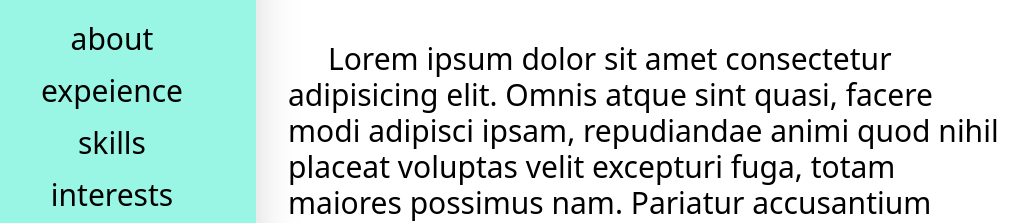
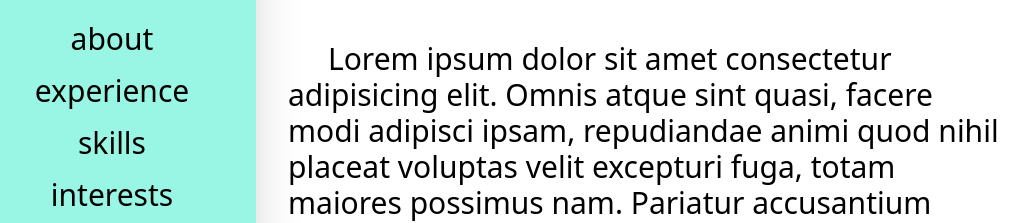
Before and after one commit to ddnamn/assignment3_, a React (Vite) app: page / in a window 1280 px wide. Shown: the part 387-610 px from the top of the page, without its empty margins (32-1068 px from the left). Built offline with nearby package versions, Linux system fonts and the light colour scheme.

Commit message:
type in navbar

```diff
--- a/src/App.jsx
+++ b/src/App.jsx
@@ -3,7 +3,7 @@ import Experience from './pages/Experience'
 import Home from './pages/Home'
 import About from './pages/About'
 import Skills from './pages/Skills'
-import Interest from './pages/interest'
+import Interests from './pages/Interests'
 import Awards from './pages/Awards'
 
 function App() {
@@ -18,7 +18,7 @@ function App() {
     <About/>
     <Experience/>
     <Skills/>
-    <Interest/>
+    <Interests/>
     <Awards/>
 
     </>
--- a/src/components/Navbar.jsx
+++ b/src/components/Navbar.jsx
@@ -11,7 +11,7 @@ export default function Navbar() {
         <ul className=" w-full space-y-4 font-light text-3xl flex flex-col items-center" >
           <li className="hover:border-b-black hover:border-b-2 hover:box-content"><Link smooth to='#home'>home</Link></li>
           <li className="hover:border-b-black hover:border-b-2 hover:box-content"><Link smooth to='#about' >about</Link></li>
-          <li className="hover:border-b-black hover:border-b-2 hover:box-content"><Link smooth to='#experience'>expeience</Link></li>
+          <li className="hover:border-b-black hover:border-b-2 hover:box-content"><Link smooth to='#experience'>experience</Link></li>
           <li className="hover:border-b-black hover:border-b-2 hover:box-content"><Link smooth to='#skills'>skills</Link></li>
           <li className="hover:border-b-black hover:border-b-2 hover:box-content"><Link smooth to='#interests'>interests</Link></li>
           <li className="hover:border-b-black hover:border-b-2 hover:box-content"><Link smooth to='#awards'>awards</Link></li>
--- a/src/pages/Interest.jsx
+++ b/src/pages/Interests.jsx
@@ -1,10 +1,10 @@
 
 
-export default function Interest() {
+export default function Interests() {
   return (
     <>
-       <section id="interest" className="h-screen border-t-2 border-black ml-80">
-        <h1>Interest </h1>
+       <section id="interests" className="h-screen border-t-2 border-black ml-80">
+        <h1 >Interest </h1>
         <p>Lorem ipsum dolor, sit amet consectetur adipisicing elit. Accusantium, deleniti.</p>
       </section>
     </>
```
